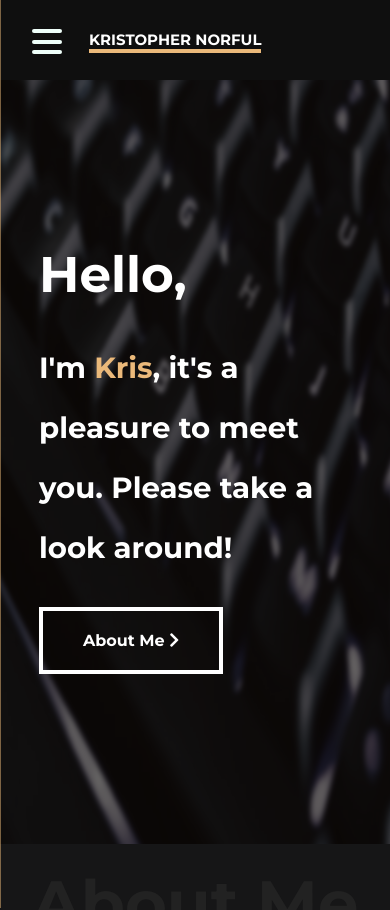
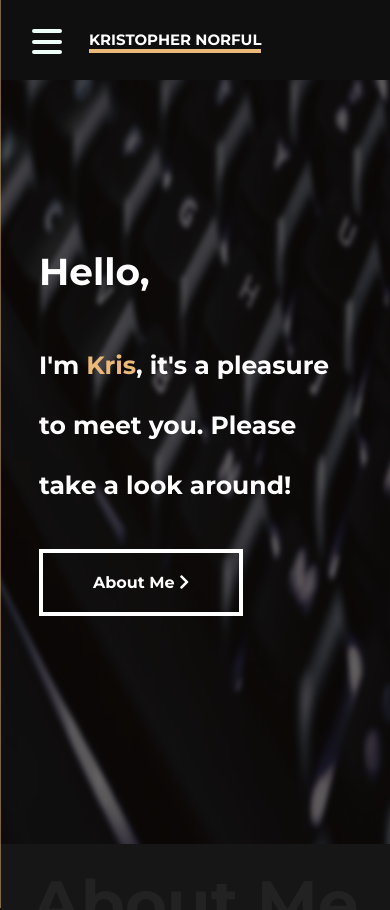
Before and after one commit to knorful/my-page, a React (Create React App) app: page / in a window 390 px wide. Shown: the top 910 px of the page. Built offline with nearby package versions, Linux system fonts and the light colour scheme.

Commit message:
decrease size of about button padding

```diff
--- a/src/components/Landing/Landing.js
+++ b/src/components/Landing/Landing.js
@@ -7,11 +7,11 @@ const landing = () => {
     <div className={classes.Landing}>
       <div className={classes.intro}>
         <div className={classes.greeting}>
-          <h1>Hello, </h1>
-          <h3>
+          <h2>Hello,</h2>
+          <h4>
             I'm <span>Kris</span>, it's a pleasure to meet you. Please take a
             look around!
-          </h3>
+          </h4>
           <div>
             <a href="#about">
               About Me <i className="fas fa-chevron-right"></i>
--- a/src/components/Landing/Landing.module.css
+++ b/src/components/Landing/Landing.module.css
@@ -44,7 +44,7 @@
 .Landing a {
   position: relative;
   font-size: 1.7rem;
-  padding: 30px 60px;
+  padding: 20px 40px;
   border: 4px solid white;
   background-color: transparent;
   color: white;
@@ -119,11 +119,6 @@
   .Landing .greeting {
     font-size: 25px;
   }
-
-  .Landing a {
-    font-size: 1rem;
-    padding: 20px 40px;
-  }
 }
 
 @media only screen and (max-width: 360px) {
```
